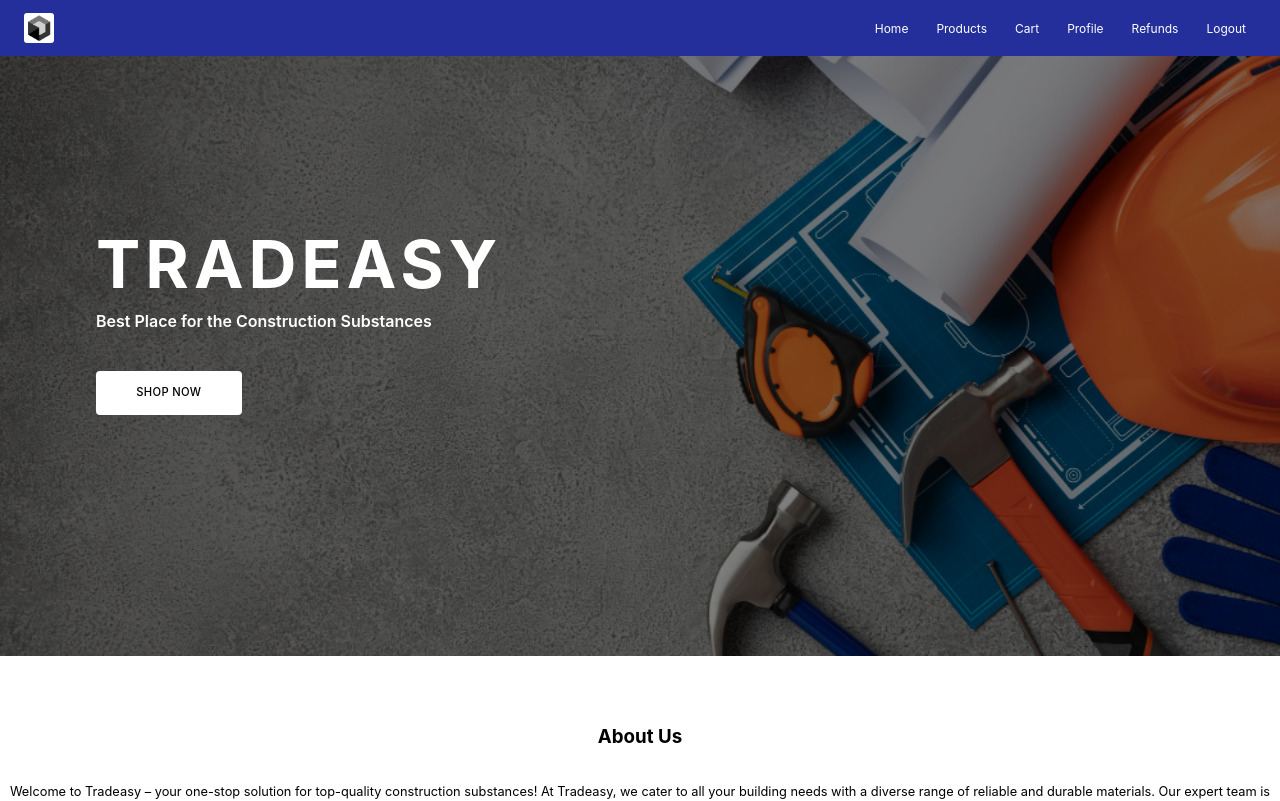
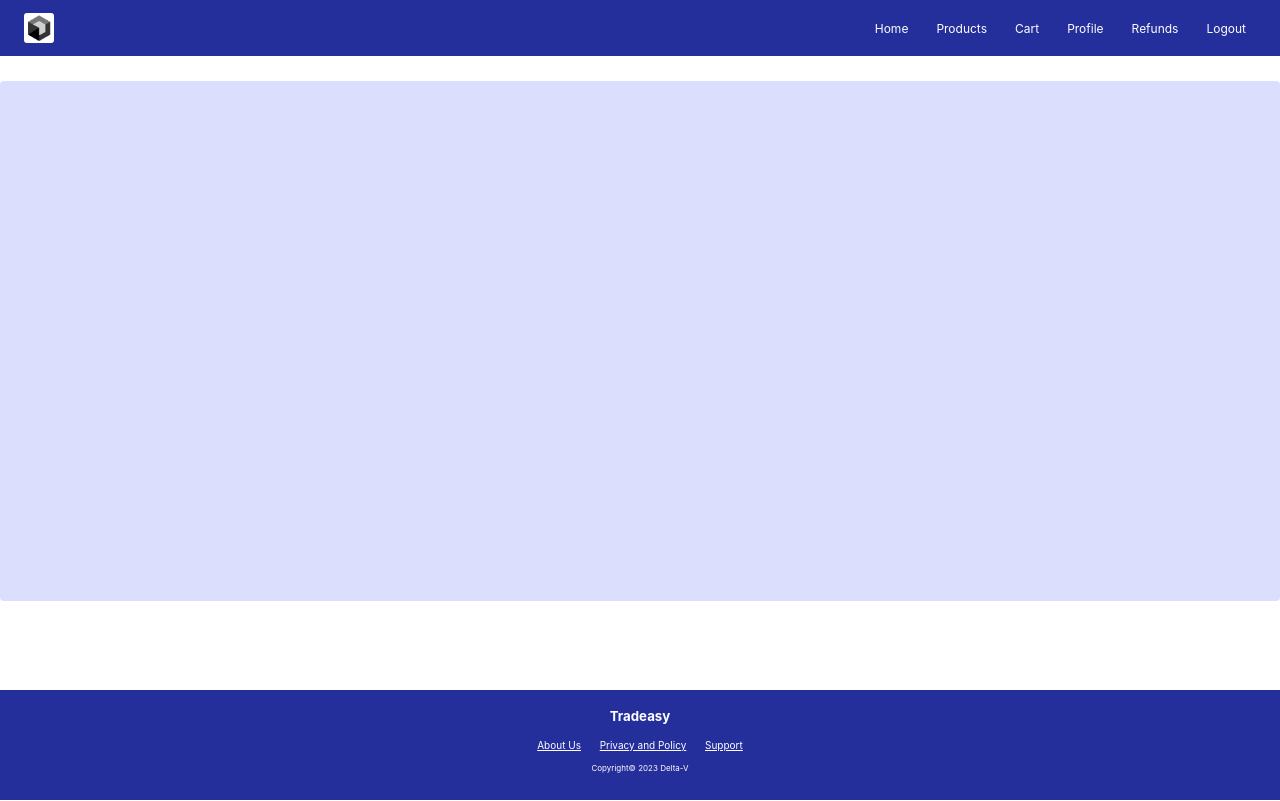
Before and after one commit to MrSilent2001/Sales-And-Inventory-Management-System, a React (Create React App) app: page / in a window 1280 px wide. Shown: the top 801 px of the page. Built offline with nearby package versions, Linux system fonts and the light colour scheme.

Commit message:
Customer Refund's Page Background Created

```diff
--- a/src/App.js
+++ b/src/App.js
@@ -1,12 +1,14 @@
 import './App.css';
 import CustomerNavbar from "./layout/navbar/Customer navbar/Customer navbar";
-import CustomerHome from "./pages/Customer/Home/Customer Home Page";
+import CustomerRefunds from "./pages/Customer/Refund/Customer Refunds";
+import Footer from "./layout/footer/footer";
 
 function App() {
   return (
     <div className="App">
         <CustomerNavbar></CustomerNavbar>
-        <CustomerHome></CustomerHome>
+        <CustomerRefunds></CustomerRefunds>
+        <Footer></Footer>
     </div>
   );
 }
--- /dev/null
+++ b/src/pages/Customer/Refund/Customer Refunds.css
@@ -0,0 +1,14 @@
+.customerRefundsOuter{
+    width: 100%;
+    height: 100%;
+    display: flex;
+    justify-content: center;
+}
+
+.customerRefundsInner{
+    width: 92.875em;
+    height: 32.5em;
+    background-color: #DBDFFD;
+    margin: 1.563em 0 0 0;
+    border-radius: 0.25em;
+}
--- /dev/null
+++ b/src/pages/Customer/Refund/Customer Refunds.js
@@ -0,0 +1,12 @@
+import './Customer Refunds.css'
+function CustomerRefunds(){
+    return(
+        <div className="customerRefundsOuter">
+            <div className="customerRefundsInner">
+
+            </div>
+        </div>
+    )
+}
+
+export default CustomerRefunds;
```
